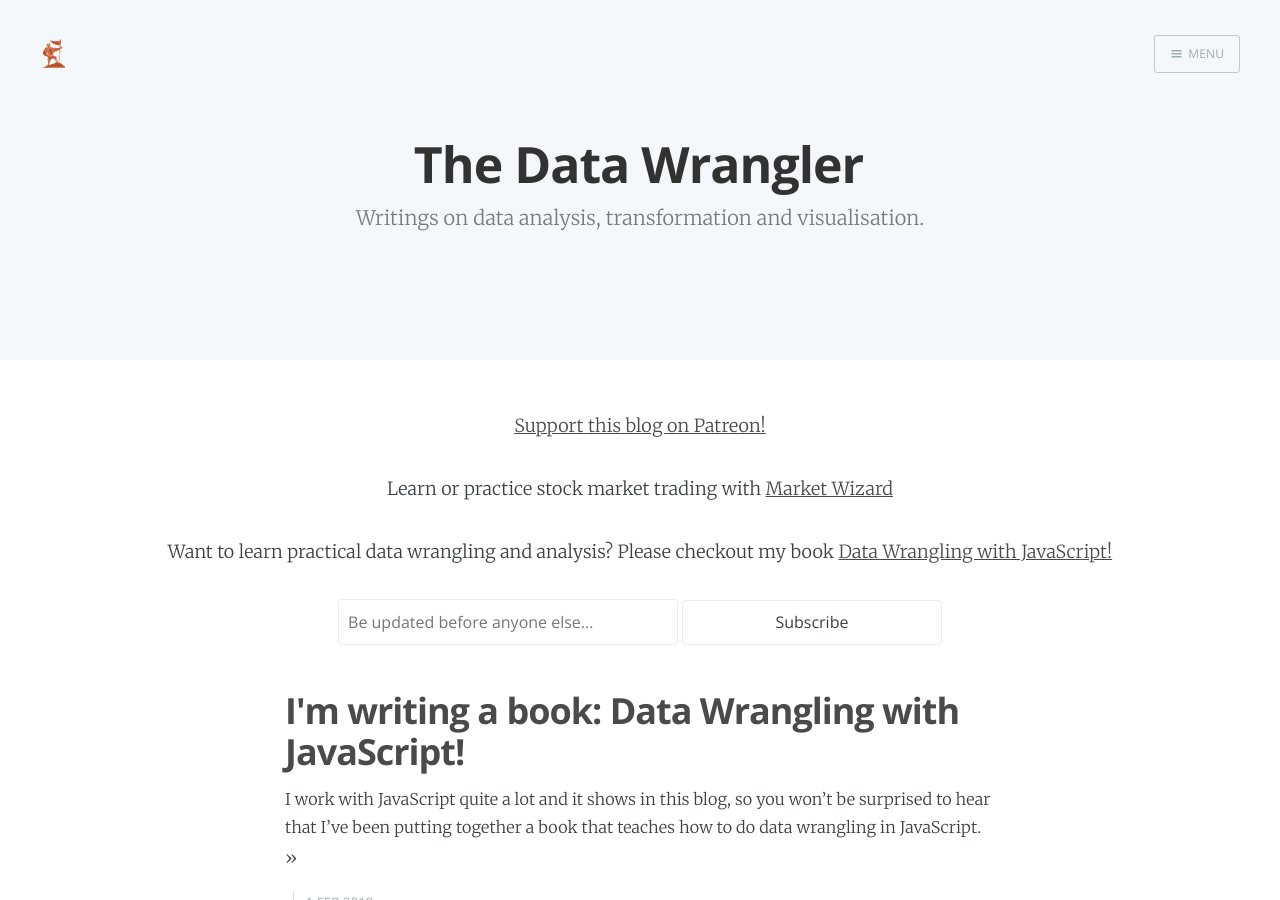
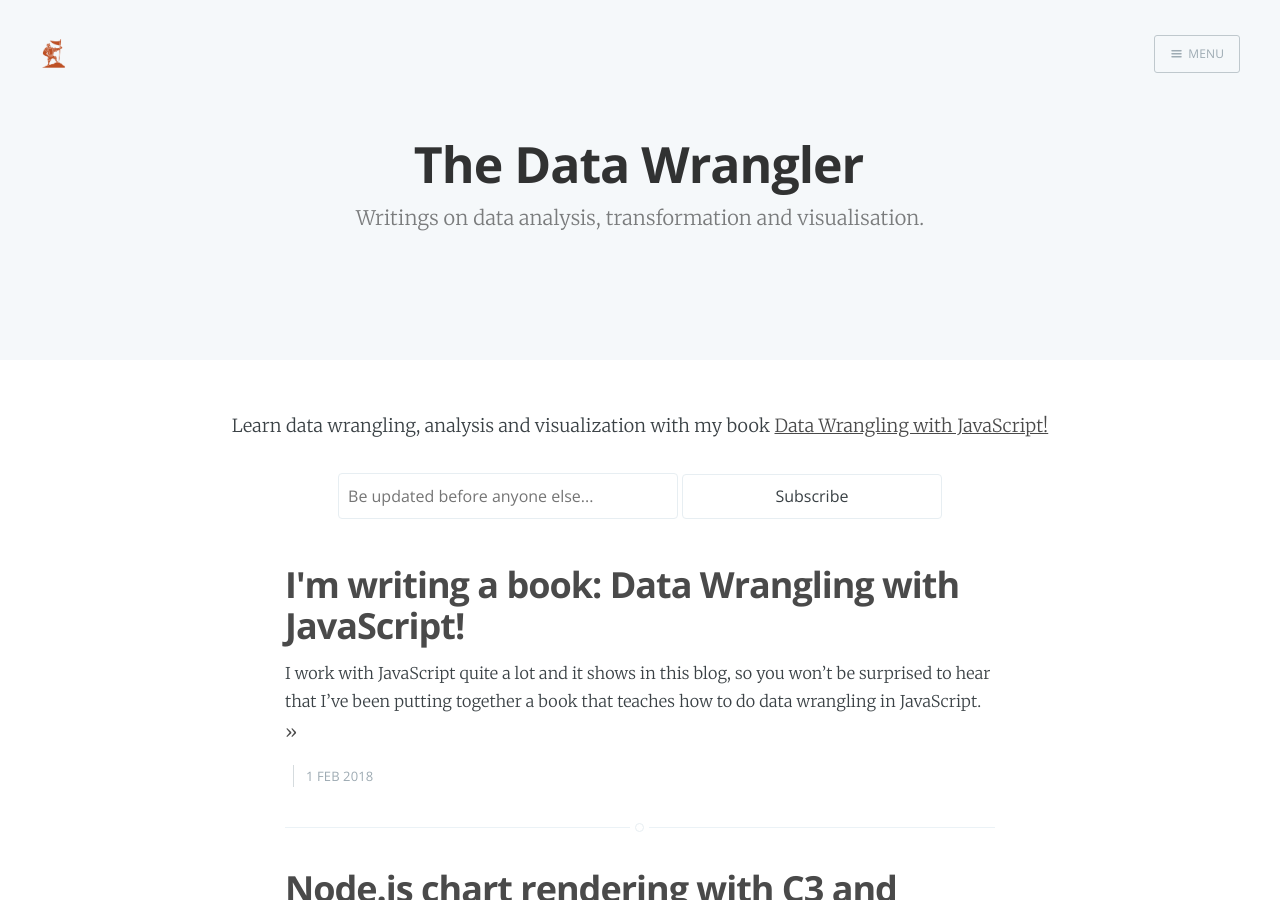
Before and after one commit to ashleydavis/the-data-wrangler-blog, a Jekyll site: the page built from index.md, in a window 1280 px wide and 900 px high. Built offline with Jekyll 4.4.1, drawn with Linux system fonts in a browser that asks for light colours; comment, search, counter and statistics services are not loaded.

Commit message:
Updated header.

```diff
--- a/_includes/subscribe.html
+++ b/_includes/subscribe.html
@@ -1,6 +1,8 @@
 <div
     style="text-align: center;"
     >
+
+    <!--
 
     <p>
         <a href="https://www.patreon.com/thedatawrangler">Support this blog on Patreon!</a>
@@ -10,9 +12,10 @@
         Learn or practice stock market trading with <a href="https://www.market-wizard.com.au/">Market Wizard</a>
     </p>
 
+    -->
+
     <p>
-        Want to learn practical data wrangling and analysis?
-        Please checkout my book <a href="http://bit.ly/2t2cJu2">Data Wrangling with JavaScript!</a>
+        Learn data wrangling, analysis and visualization with my book <a href="http://bit.ly/2t2cJu2">Data Wrangling with JavaScript!</a>
     </p>
 
     <!-- Begin MailChimp Signup Form -->
```
